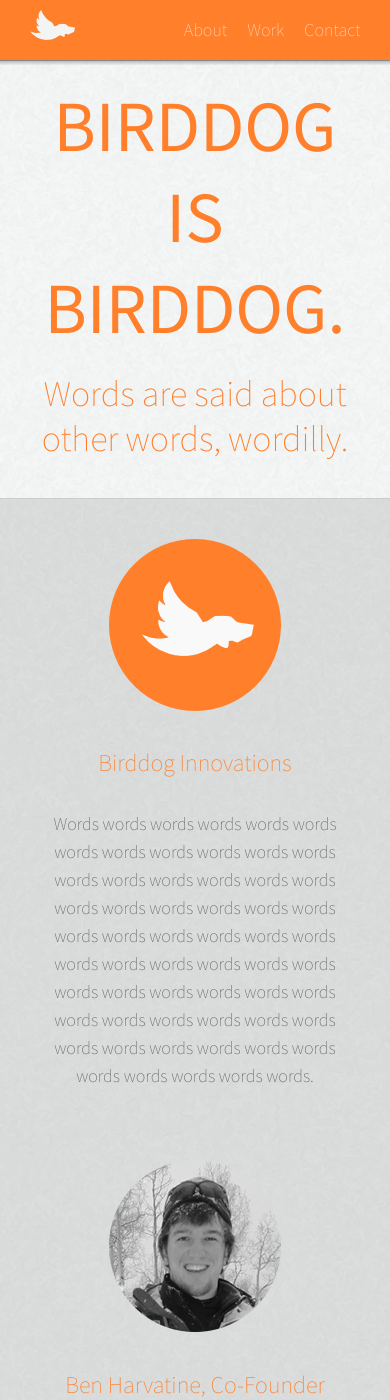
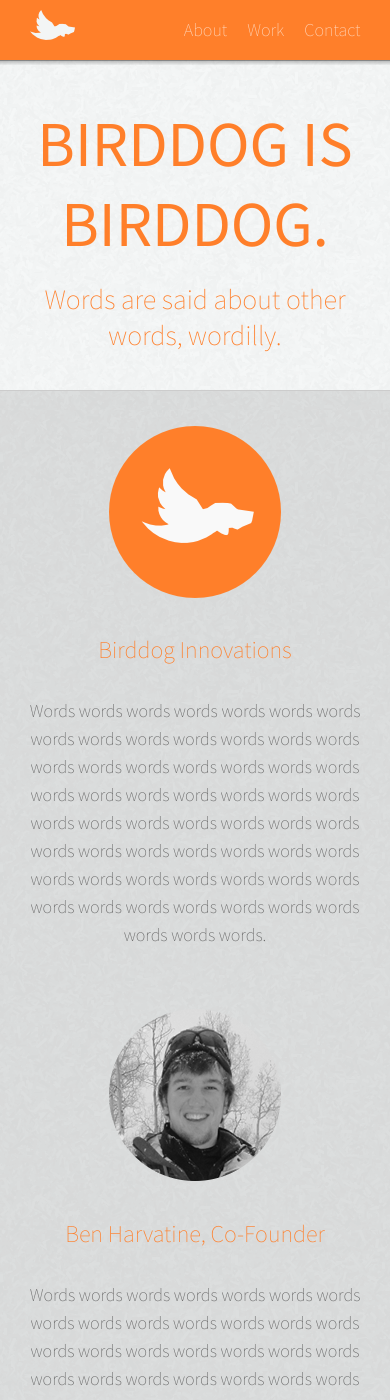
Before and after one commit to birddoginnovations/birddoginnovations.github.io, a Jekyll site: the page built from index.html, in a window 390 px wide and 1400 px high. Built offline with Jekyll 4.4.1, drawn with Linux system fonts in a browser that asks for light colours.

Commit message:
Updated media queries for .pane elements

```diff
--- a/_layouts/default.html
+++ b/_layouts/default.html
@@ -1,26 +1,17 @@
 <!DOCTYPE html>
 <html>
     <head>
-        <meta charset="utf-8">
-        <meta http-equiv="X-UA-Compatible" content="IE=edge,chrome=1">
 
-        <title>Birddog Innovations</title>
-
-        <meta name="viewport" content="width=device-width">
+        <<title>Birddog Innovations</title>
+        <meta http-equiv="Content-Type" content="text/html; charset=iso-8859-1" />
         <meta name="viewport" content="initial-scale=1.0, user-scalable=no">
         <meta name="apple-mobile-web-app-capable" content="yes" />
         <meta name="apple-mobile-web-app-status-bar-style" content="black" />
-
-        <!-- syntax highlighting CSS -->
         <link rel="stylesheet" href="/css/syntax.css">
-
-        <!-- Custom CSS -->
         <link rel="stylesheet" href="/css/main.css">
-
         <link href="http://fonts.googleapis.com/css?family=Source+Sans+Pro:200,400" rel='stylesheet' type='text/css'>
         <script src="http://code.jquery.com/jquery-latest.js"></script>
-	<script>document.cookie='resolution='+Math.max(screen.width,screen.height)+'; path=/';</script>
-
+        <script>document.cookie='resolution='+Math.max(screen.width,screen.height)+'; path=/';</script>
     </head>
     <body>
         <div class="drop_navbar">
--- a/css/main.css
+++ b/css/main.css
@@ -185,17 +185,38 @@ a{
     position:relative;
     display:inline-block;
     float:middle;
-    width:310px;
+    width:29%;
     height:auto;
-    margin:20px;
+    margin:2%;
 }
 
 .pane img{
 
 }
 
-@media (max-width:1024px){}
-@media (max-width:768px){}
+@media (max-width:1024px){
+    .pane{
+        width:80%;
+        margin: 20px 10%;
+    }
+}
+@media (max-width:768px){
+
+    h1{
+        font-size:64px;
+    }
+    h2{
+        font-size:28px;
+    }
+    h3{
+        font-size:28px;
+    }
+}
 @media (max-width:568px){}
-@media (max-width:480px){}
+@media (max-width:480px){
+    .pane{
+        width:100%;
+        margin: 15px 0;
+    }
+}
 @media (max-width:320px){}
```
Also changed, not shown: other parts of _layouts/default.html (+1 -1 lines), 2 other files.
